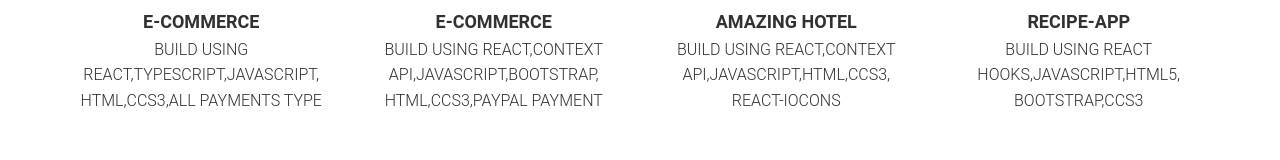
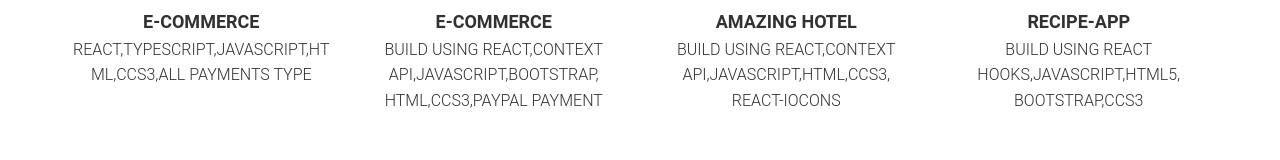
Before and after one commit to khan03148/Portfolio, a plain HTML site: page index.html in a window 1280 px wide. Shown: the part 2902-3062 px from the top of the page. Drawn offline with Linux system fonts and the light colour scheme; grey boxes are pictures that could not be loaded.

Commit message:
Update index.html

```diff
--- a/index.html
+++ b/index.html
@@ -204,11 +204,6 @@
 
             </div>
             <hr>
-
-
-
-
-
             <div class="row">
                  <div class="col-md-3">
 
@@ -225,11 +220,8 @@
                                         class="badge badge-pill badge-info">To-Code</span> </a>
                             </div>
                         </figure>
-
-
                         <h4>E-Commerce</h4>
-                        <p>Build using React,Typescript,JavaScript,
-                            Html,ccs3,all payments type</p>
+                        <p>React,Typescript,JavaScript,Html,ccs3,all payments type</p>
                     </div>
                 </div>
                  <div class="col-md-3">
```
